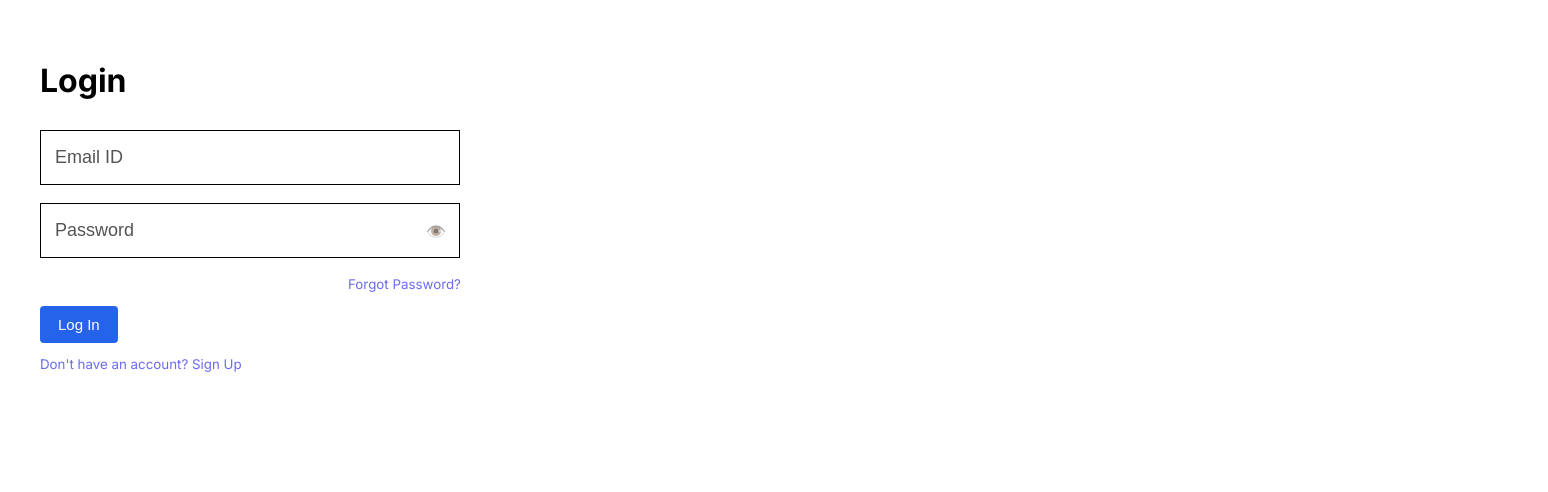
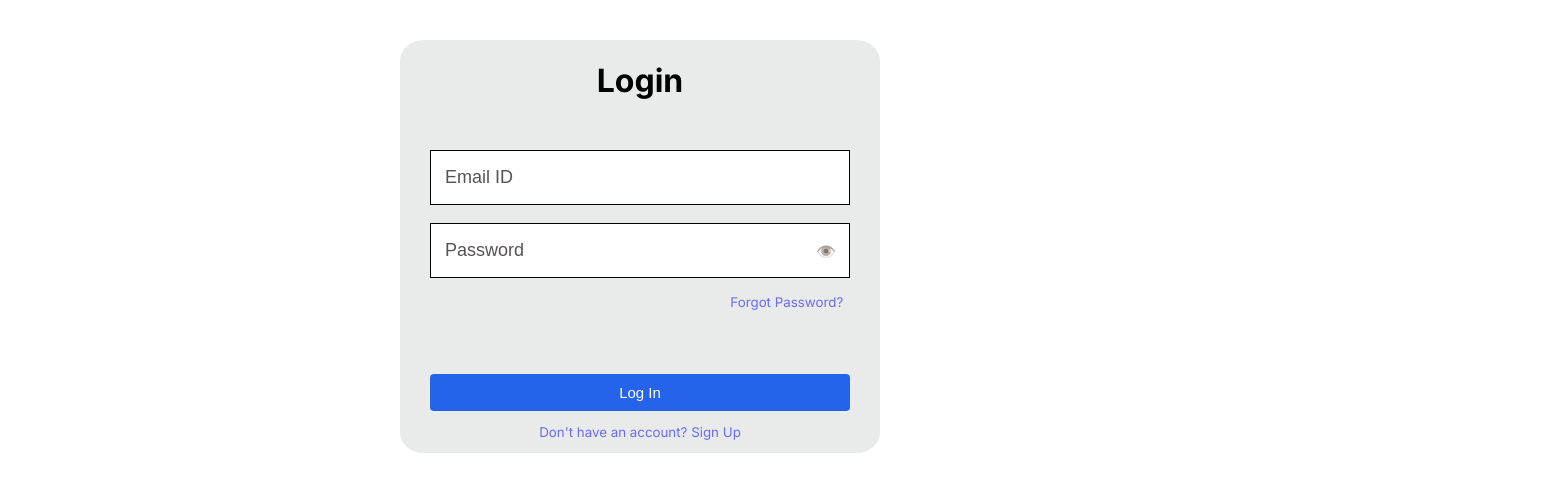
Before and after one commit to Tortoizian/DevCom-Mentorship-Frontend, a React (Create React App) app: page / in a window 1280 px wide. Both pictures are taken after a click on the button "Login page". Shown: the top 492 px of the page, 1548 px wide, since content can reach past the window. Built offline with nearby package versions, Linux system fonts and the light colour scheme.

Commit message:
fixed everything with login

```diff
--- a/src/App.css
+++ b/src/App.css
@@ -9,6 +9,10 @@ body {
 h1 {
   font-size: 32px;
   margin-bottom: 30px;
+}
+
+.loginheading{
+  margin-bottom: 50px;
 }
 
 .input-wrapper {
@@ -51,8 +55,9 @@ h1 {
 .fp{
     font-size: smaller;
     color: rgb(107, 107, 243);
-    transform: translateX(308px);
+    transform: translate(130%,-100%);
     cursor: pointer;
+    margin-bottom:10%;
 }
 
 .fp:hover{
@@ -67,6 +72,7 @@ h1 {
   padding: 10px 18px;
   font-size: 15px;
   cursor: pointer;
+  width: 420px;
 }
 
 .loginbutton:hover {
@@ -93,3 +99,18 @@ h1 {
   width: 900px;
   height: 400px;
 }
+
+.logincontainer {
+  background-color: rgb(233, 234, 234);
+  display: flex;
+  flex-direction: column;
+  align-items: center;
+  width: 40%;
+  border-radius: 5%;
+}
+
+.logincontainercontainer {
+  display: flex;
+  align-items: center;
+  justify-content: center;
+}
--- a/src/components/Login.js
+++ b/src/components/Login.js
@@ -5,8 +5,10 @@ import Textbox from './Textbox';
 
 const Login = function(){
     return(
-        <>
-        <h1>Login</h1>
+        <div className="logincontainercontainer">
+
+        <div className="logincontainer">
+        <h1 className="loginheading">Login</h1>
 
         <Textbox place="Email ID" />
 
@@ -19,7 +21,10 @@ const Login = function(){
 
         <p className="signup">Don't have an account? Sign Up</p>
 
-        </>
+        </div>
+
+
+        </div>
     )
 };
 
```
